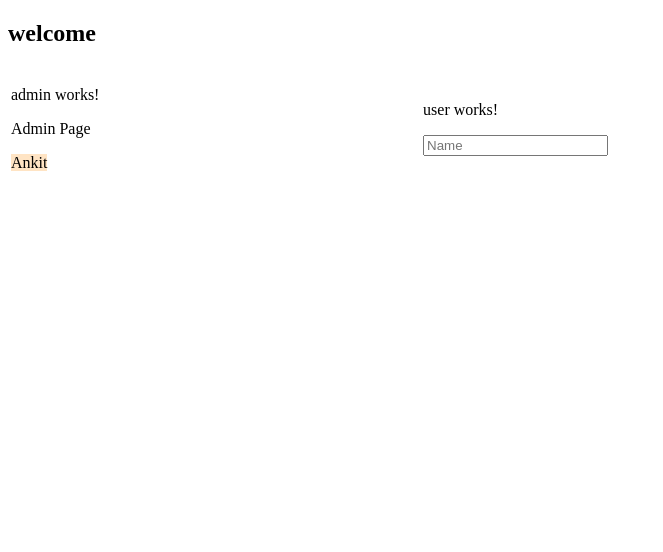
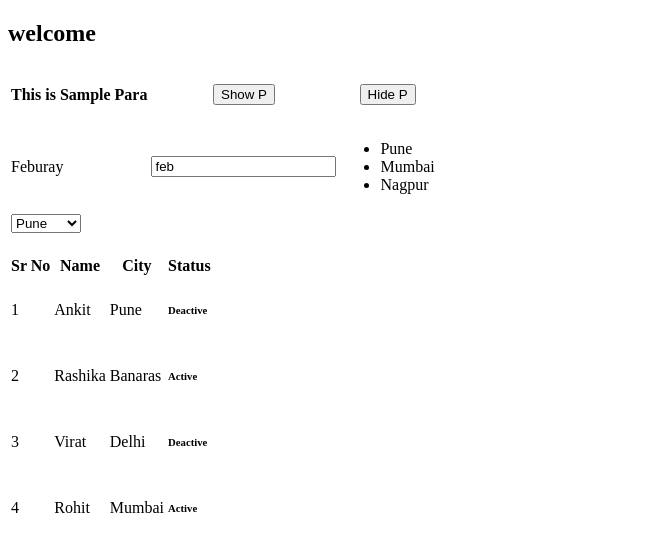
Before and after one commit to AnkitBaghel00/Learn-Angular, an Angular app: page / in a window 1280 px wide. Shown: the top 552 px of the page, without its empty margins (0-663 px from the left). Built offline with nearby package versions, Linux system fonts and the light colour scheme.

Commit message:
Control Flow

```diff
--- a/src/app/app.html
+++ b/src/app/app.html
@@ -1,11 +1,2 @@
 <h2>welcome</h2>
-<table style="width: 100%;">
-  <tr>
-    <td>
-        <app-admin></app-admin>
-    </td>
-    <td>
-     <app-user></app-user>
-    </td>
-  </tr>
-</table>
+<app-control-flow> </app-control-flow>
--- a/src/app/app.ts
+++ b/src/app/app.ts
@@ -2,10 +2,13 @@
 import { RouterOutlet } from '@angular/router';
 import { Admin } from './components/admin/admin';
 import { User } from './components/user/user';
+import { DataBinding } from './components/data-binding/data-binding';
+import { SignalEx } from './components/signal-ex/signal-ex';
+import { ControlFlow } from './components/control-flow/control-flow';
 
 @Component({
   selector: 'app-root',
-  imports: [Admin, User],
+  imports: [ControlFlow],
   templateUrl: './app.html',
   styleUrl: './app.css'
 })
--- /dev/null
+++ b/src/app/components/control-flow/control-flow.html
@@ -0,0 +1,81 @@
+<table >
+    <tr>
+       <th>
+        @if (isParaVisiable == true) {
+            <p>This is Sample Para</p>
+        }@else {
+            <h3>isParaVisiable has false value</h3>
+        }
+       </th>
+       <th>
+        <button (click)="showP()">Show P</button>
+       </th>
+        <th>
+        <button (click)="hideP()">Hide P</button>
+       </th>
+    </tr>
+    <tr>
+        <td>
+            @if(startMonthName == 'jan'){
+                <span>January</span>
+            }@else if (startMonthName == 'feb') {
+                <span>Feburay</span>
+            }@else if (startMonthName == 'mar') {
+                <span>March</span>
+            }@else if (startMonthName == 'apr') {
+                <span>April</span>
+            } @else {
+                <span>Wrong Input</span>
+            }
+        </td>
+        <td>
+            <input type="text" [(ngModel)]="startMonthName">
+        </td>
+        <td>
+           <ul>
+             @for (city of citList; track $index) {
+                <li>{{city}}</li>
+            }
+           </ul>
+        </td>
+    </tr>
+    <tr>
+        <td>
+            <select name="" id="">
+                @for (item of citList; track $index) {
+                    <option value="item">{{item}}</option>
+                }
+            </select>
+        </td>
+    </tr>
+</table>
+
+<br>
+
+<table>
+    <thead>
+        <tr>
+            <th>Sr No</th>
+            <th>Name</th>
+            <th>City</th>
+            <th>Status</th>
+        </tr>
+    </thead>
+    <tbody>
+        @for (item of studentList; track $index) {
+            <tr>
+                <td>{{$index+1}}</td>
+                <td>{{item.name}}</td>
+                <td>{{item.city}}</td>
+                <td>
+                    @if(item.isActive == true){
+                        <h6>Active</h6>
+                    }@else {
+                        <h6>Deactive</h6>
+                    }
+                </td>
+            </tr>
+        }
+    </tbody>
+
+</table>
--- /dev/null
+++ b/src/app/components/control-flow/control-flow.ts
@@ -0,0 +1,35 @@
+import { Component } from '@angular/core';
+import { FormsModule } from '@angular/forms';
+
+@Component({
+  selector: 'app-control-flow',
+  imports: [FormsModule],
+  templateUrl: './control-flow.html',
+  styleUrl: './control-flow.css',
+})
+export class ControlFlow {
+
+  isParaVisiable: boolean = true;
+
+  startMonthName: string = "feb";
+
+  citList: string[] = ['Pune', 'Mumbai', 'Nagpur'];
+
+  studentList: any [] = [
+    {name: 'Ankit', city: 'Pune', isActive:false},
+    {name: 'Rashika', city: 'Banaras', isActive:true},
+    {name: 'Virat', city: 'Delhi', isActive:false},
+    {name: 'Rohit', city: 'Mumbai', isActive:true}
+  ];
+
+  showP()
+  {
+    this.isParaVisiable = true;
+  }
+  hideP(){
+    this.isParaVisiable = false;
+  }
+
+
+
+}
```
Also changed, not shown: src/app/components/control-flow/control-flow.css (added), 1 other file (tests, documents, lock files or other folders).
